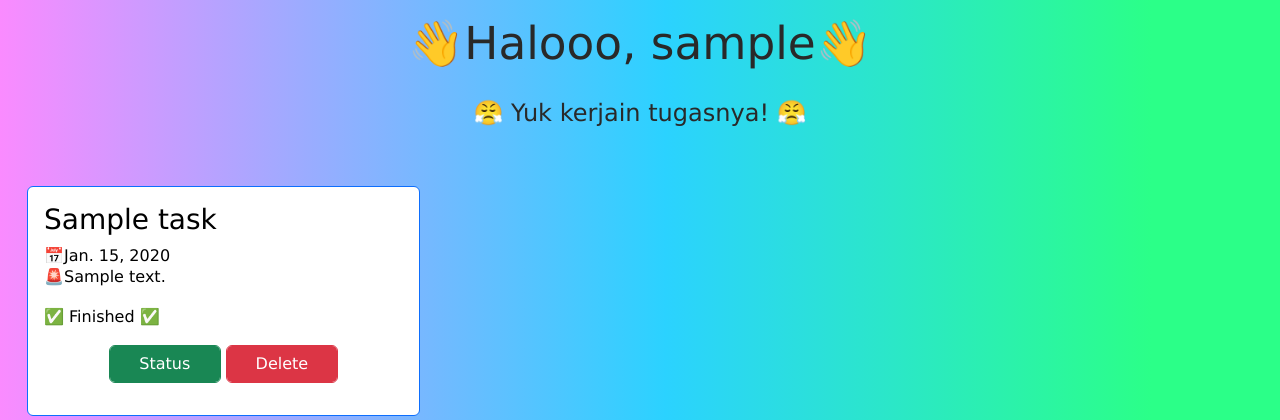
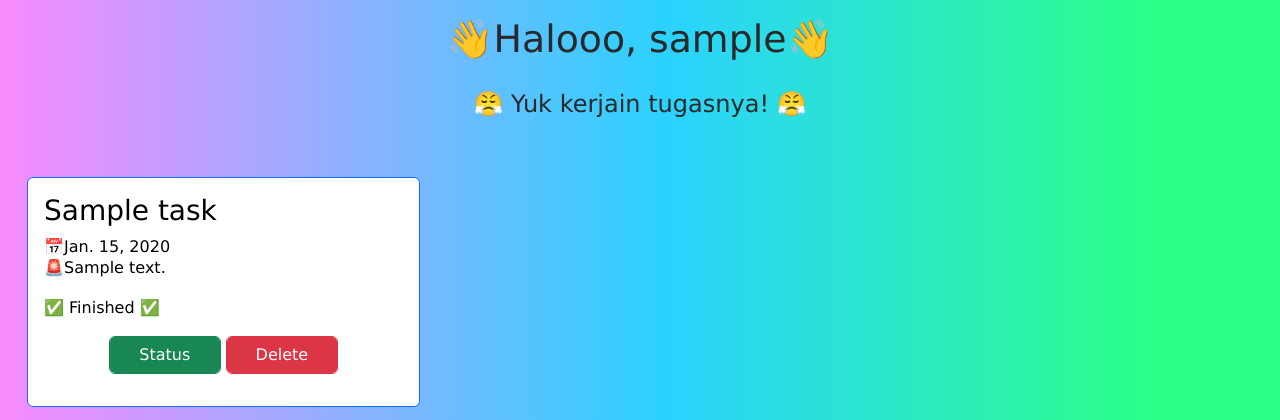
Before and after one commit to Papiann/Tugas2PBP, a Django app: template todolist/templates/todolist.html in a window 1280 px wide. Shown: the part 56-476 px from the top of the page. Run offline with Django 4.2, Linux system fonts and the light colour scheme; tables that the repository leaves empty hold one stand-in row (values such as "Sample post"); the template is opened without the code that fills it: values that come from a table or form of the project are taken from there, most other values are stand-ins (such as "Sample title", 1, 10 or a date in 2020).

Commit message:
Benerin ukuran font

```diff
--- a/todolist/templates/todolist.html
+++ b/todolist/templates/todolist.html
@@ -37,7 +37,7 @@
     </div>
 </nav>
 <body>
-    <h1 class="mt-5" style="font-size: 12mm;">👋Halooo, {{username}}👋</h1>
+    <h1 class="mt-5" style="font-size: 10mm;">👋Halooo, {{username}}👋</h1>
     <h4 class="mb-5">😤 Yuk kerjain tugasnya! 😤 </h4>
 
     <div class="row row-cols-md-3 mx-auto" style="width: 100%;">
```
